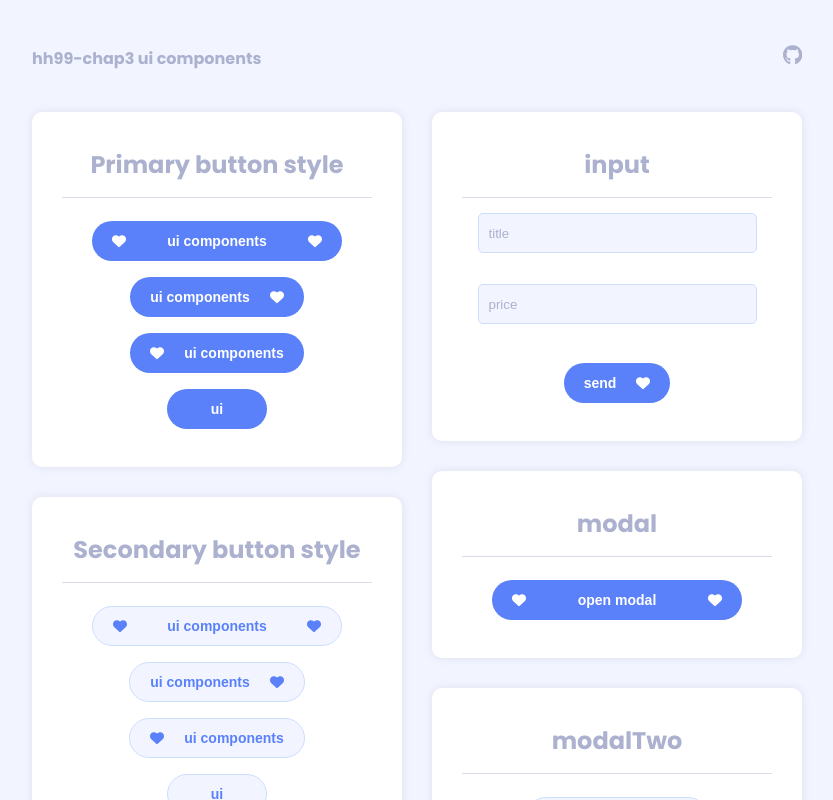
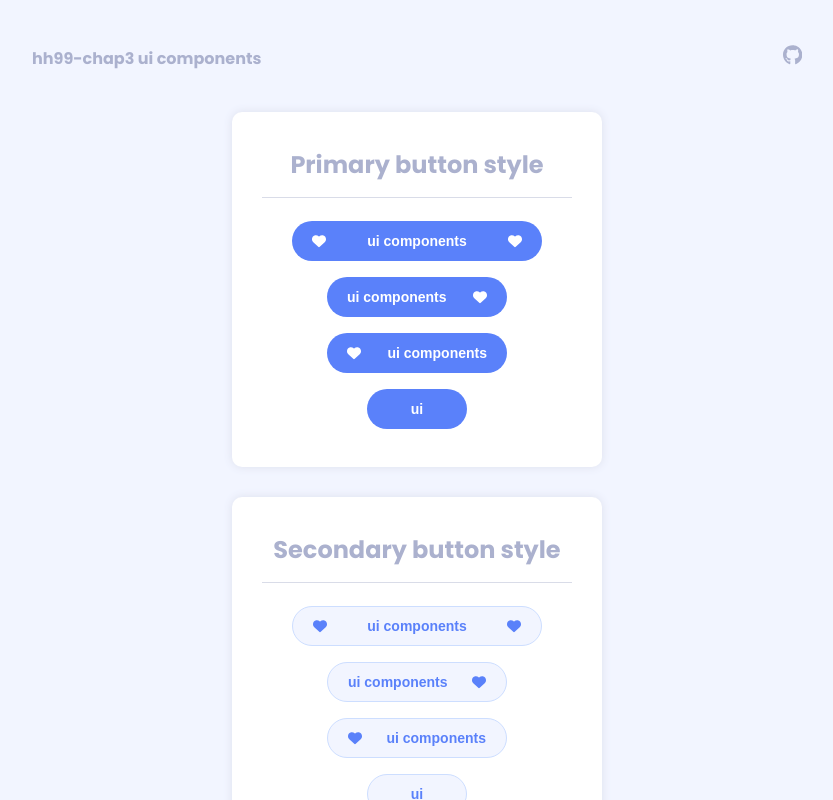
Before and after one commit to kangsinbeom/hh99-chap3, a React (Create React App) app: page / in a window 1280 px wide. Shown: the top 800 px of the page, without its empty margins (223-1056 px from the left). Built offline with nearby package versions, Linux system fonts and the light colour scheme; a web font is replaced by a local one.

Commit message:
0710 button sizeHandler 추가 / Button 주석 추가

```diff
--- a/src/App.js
+++ b/src/App.js
@@ -10,7 +10,7 @@ function App() {
             <Header />
             <Main>
                 <Left />
-                <Right />
+                {/* <Right /> */}
             </Main>
             <Footer />
             <div id="portal"></div>
--- a/src/components/Button.jsx
+++ b/src/components/Button.jsx
@@ -1,50 +1,69 @@
 import React from 'react';
-import { styled, css } from 'styled-components';
+import { styled } from 'styled-components';
 import { blueColor, grayColor } from '../assets/styles/colors';
-const ButtonStyle = styled.button`
-    /* width: 130px; */
-    width: ${(props) => props.width || ``};
-    height: 40px;
-    padding: 10px 20px;
-    margin: 8px;
-    background-color: ${(props) => blueColor[props.$bc] || blueColor[1]};
-    border-radius: 25px;
-    color: ${(props) => blueColor[props.$font_color] || `#fff`};
-    border: ${(props) => props.$border || `none`};
-    display: flex;
-    justify-content: ${(props) => props.$center || `space-between`};
-    align-items: center;
-    white-space: nowrap;
-    font-weight: 700;
-    gap: 20px;
-    transition: all 0.3s ease-in-out;
-    ${({ font_size }) => {
-        if (font_size) {
-            return css`
-                font-size: ${font_size};
-                justify-content: center;
-                width: 40px;
-            `;
+
+// Button 컴포넌트는 스타일에 대한 $size와 $btn_style 2개의 인자를 받습니다.
+// $size를 받지 않은 경우 button 안에 있는 컨텐츠 만큼의 길이를 갖습니다.
+// $btn_style를 받지 않은 경우 기본값은 primary Button style와 동일합니다.
+// $btn_style를 받지 않고 아래의 스타일 컴포넌트 props를 참고하여 임의의 스타일을 지정할 수 있습니다.
+
+// ----- Button styled-conponent props guide-----
+// $width : 버튼의 가로 사이즈
+// $center : justify-content 속성 값
+
+// $bc : background color
+// $border : border를 넣습니다.
+
+// $font_color : font color
+// $font_size : font size
+
+// $hover_color : hover 이벤트시 background color
+// $hover_font_color : hover 이벤트시 font color
+
+const Button = ({ children, $size, $btn_style, ...restProps }) => {
+    const sizeHandler = (size) => {
+        switch (size) {
+            case 'large':
+                return `250px;`;
+            case 'medium':
+                return `180px;`;
+            case 'small':
+                return `100px;`;
+            default:
+                return ``;
         }
-    }}
-    font-size: ${(props) => props.$font_size || `14px`};
-    &:hover {
-        background-color: ${(props) => props.$hover_color || blueColor[1]};
-        color: ${(props) => props.$hover_font_color || blueColor[1]};
+    };
+    switch ($btn_style) {
+        case 'primary':
+            return (
+                <PrimaryButton {...restProps} $width={sizeHandler($size)}>
+                    {children}
+                </PrimaryButton>
+            );
+        case 'secondary':
+            return (
+                <SecondaryButton {...restProps} $width={sizeHandler($size)}>
+                    {children}
+                </SecondaryButton>
+            );
+        case 'icon':
+            return <IconButton {...restProps}>{children}</IconButton>;
+        default:
+            return (
+                <ButtonStyle {...restProps} $width={sizeHandler($size)}>
+                    {children}
+                </ButtonStyle>
+            );
     }
-    &:active {
-        background-color: ${(props) => blueColor[props.$bc] || blueColor[1]};
-        color: ${(props) => blueColor[props.$font_color] || `#fff`};
-    }
-`;
+};
 
 const PrimaryButton = ({ children, ...restProps }) => {
     return (
         <ButtonStyle
             {...restProps}
-            $bc={1}
+            $bc={blueColor[1]}
             $hover_color={blueColor[2]}
-            $font_color={4}
+            $font_color={blueColor[4]}
             $hover_font_color={blueColor[0]}
         >
             {children}
@@ -56,9 +75,9 @@ const SecondaryButton = ({ children, ...restProps }) => {
     return (
         <ButtonStyle
             {...restProps}
-            $bc={3}
+            $bc={blueColor[3]}
             $hover_color={blueColor[2]}
-            $font_color={1}
+            $font_color={blueColor[1]}
             $border={`1px solid ${blueColor[2]}`}
         >
             {children}
@@ -66,26 +85,50 @@ const SecondaryButton = ({ children, ...restProps }) => {
     );
 };
 
-//[ ]화면 사이즈에 따라 버튼이 아이콘 버튼으로
 const IconButton = ({ children, ...restProps }) => {
     return (
         <ButtonStyle
             {...restProps}
-            $bc={0}
-            $font_color={4}
+            $bc={blueColor[0]}
+            $font_color={blueColor[4]}
             $font_size="20px"
-            width="40px"
             $center="center"
+            $hover_color={blueColor[1]}
             $hover_font_color={blueColor[3]}
+            $width="40px"
         >
             {children}
         </ButtonStyle>
     );
 };
 
-const Primary = PrimaryButton;
-const Secondary = SecondaryButton;
-const Icon = IconButton;
-const Button = { Primary, Secondary, Icon };
+const ButtonStyle = styled.button`
+    width: ${(props) => props.$width || ''};
+    height: 40px;
+    padding: 10px 20px;
+    margin: 8px;
+    background-color: ${(props) => props.$bc || blueColor[1]};
+    border-radius: 25px;
+    color: ${(props) => props.$font_color || `#fff`};
+    border: ${(props) => props.$border || `none`};
+    display: flex;
+    justify-content: ${(props) => props.$center || `space-between`};
+    align-items: center;
+    white-space: nowrap;
+    gap: 20px;
+    font-size: ${(props) => props.$font_size || '14px'};
+    font-weight: 700;
+    transition: all 0.3s ease-in-out;
+    cursor: pointer;
+
+    &:hover {
+        background-color: ${(props) => props.$hover_color || blueColor[2]};
+        color: ${(props) => props.$hover_font_color || blueColor[0]};
+    }
+    &:active {
+        background-color: ${(props) => props.$bc || blueColor[1]};
+        color: ${(props) => props.$font_color || `#fff`};
+    }
+`;
 
 export default Button;
--- a/src/components/ModalTwo.jsx
+++ b/src/components/ModalTwo.jsx
@@ -27,7 +27,7 @@ function Modal(props) {
                               <p>Modal version2</p>
                               <Button.Primary width="100px" $center="center">
                                   {' '}
-                                  check
+                                  check out
                               </Button.Primary>
                               <Button.Secondary
                                   width="100px"
--- a/src/components/Selecter.jsx
+++ b/src/components/Selecter.jsx
@@ -4,37 +4,6 @@ import { blueColor, grayColor } from '../assets/styles/colors';
 import Button from '../components/Button';
 import Icon from '../assets/icons/icons';
 
-const SelectList = styled.ul`
-    width: 250px;
-    /* height: 40px; */
-    border-radius: 25px;
-    overflow: hidden;
-    padding: 10px;
-    background-color: ${blueColor[3]};
-    border: 1px solid ${blueColor[2]};
-    box-shadow: 0px 15px 30px #e8ebf5;
-
-    /* position: absolute;
-    transform: translate(0, 78%); */
-`;
-const SelectItem = styled.li`
-    width: 100%;
-    height: 40px;
-    padding: 10px;
-    border-radius: 20px;
-    font-size: 14px;
-    font-weight: 600;
-    display: flex;
-    align-items: center;
-    color: ${grayColor[1]};
-    &:hover {
-        background-color: ${blueColor[2]};
-    }
-`;
-const ItemNonHidden = styled.div`
-    position: absolute;
-    transform: translate(0, 90%);
-`;
 export const Selecter = () => {
     const selectOption = [
         { value: '리액트', text: '리액트' },
@@ -55,10 +24,10 @@ export const Selecter = () => {
 
     return (
         <>
-            <Button.Secondary width="250px" onClick={SelectClick}>
+            <Button $size="large" $btn_style="secondary" onClick={SelectClick}>
                 {selectBtnText}
                 <Icon.CaretDown />
-            </Button.Secondary>
+            </Button>
             {selectBox && (
                 <SelectItemNonHidden>
                     <SelectList>
@@ -83,3 +52,32 @@ export const Selecter = () => {
 const SelectItemNonHidden = ({ children }) => {
     return <ItemNonHidden>{children}</ItemNonHidden>;
 };
+
+const SelectList = styled.ul`
+    width: 250px;
+    border-radius: 25px;
+    overflow: hidden;
+    padding: 10px;
+    background-color: ${blueColor[3]};
+    border: 1px solid ${blueColor[2]};
+    box-shadow: 0px 15px 30px #e8ebf5;
+`;
+const SelectItem = styled.li`
+    width: 100%;
+    height: 40px;
+    padding: 10px;
+    border-radius: 20px;
+    font-size: 14px;
+    font-weight: 600;
+    display: flex;
+    align-items: center;
+    color: ${grayColor[1]};
+    cursor: pointer;
+    &:hover {
+        background-color: ${blueColor[2]};
+    }
+`;
+const ItemNonHidden = styled.div`
+    position: absolute;
+    transform: translate(0, 90%);
+`;
--- a/src/layout/Header.jsx
+++ b/src/layout/Header.jsx
@@ -7,19 +7,21 @@ const HeaderStyle = styled.header`
     max-width: 800px;
     margin: 0 auto;
     width: 100%;
-    /* height: 60px; */
     padding: 45px 15px 0;
     display: flex;
     justify-content: space-between;
     align-items: center;
     font-weight: 700;
     color: ${grayColor[2]};
+    h1 {
+        font-size: 16px;
+    }
 `;
 
 export const Header = () => {
     return (
         <HeaderStyle>
-            hh99-chap3 ui components
+            <h1>hh99-chap3 ui components</h1>
             <a href="https://github.com/kangsinbeom/hh99-chap3">
                 <Icon.Git color={grayColor[2]} />
             </a>
```
Also changed, not shown: src/layout/Left.jsx (+32 -25 lines).
